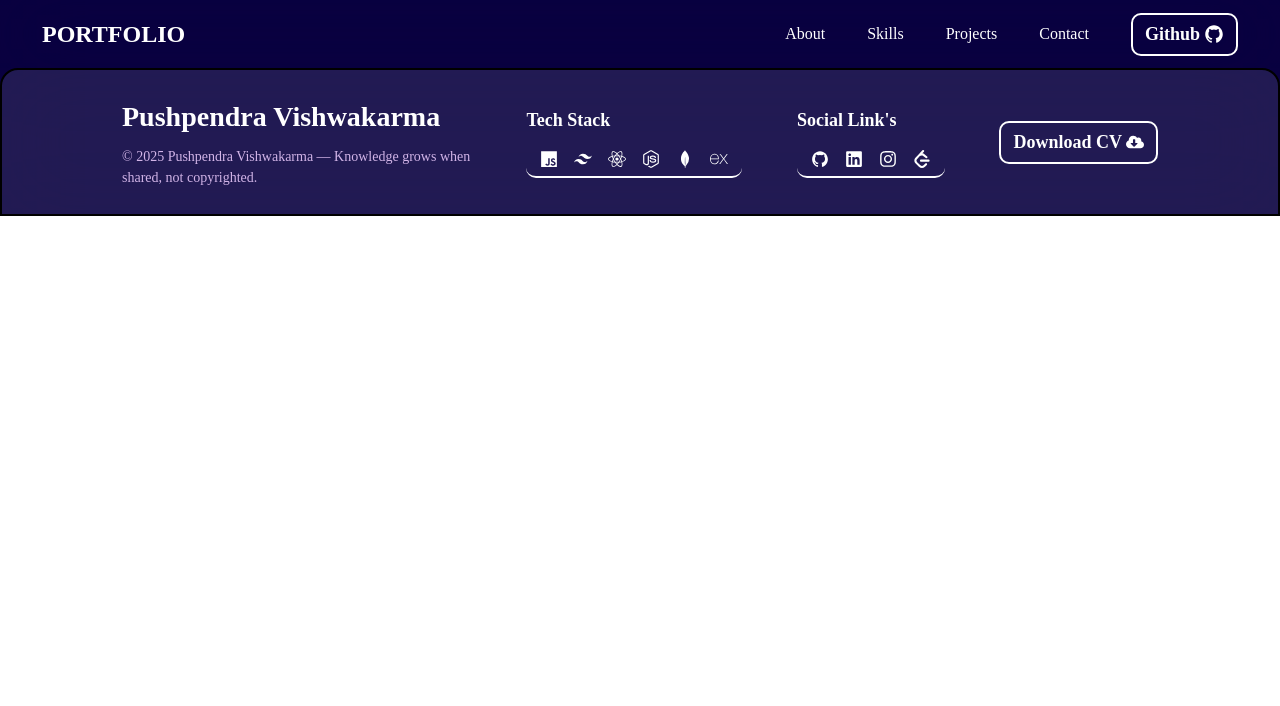
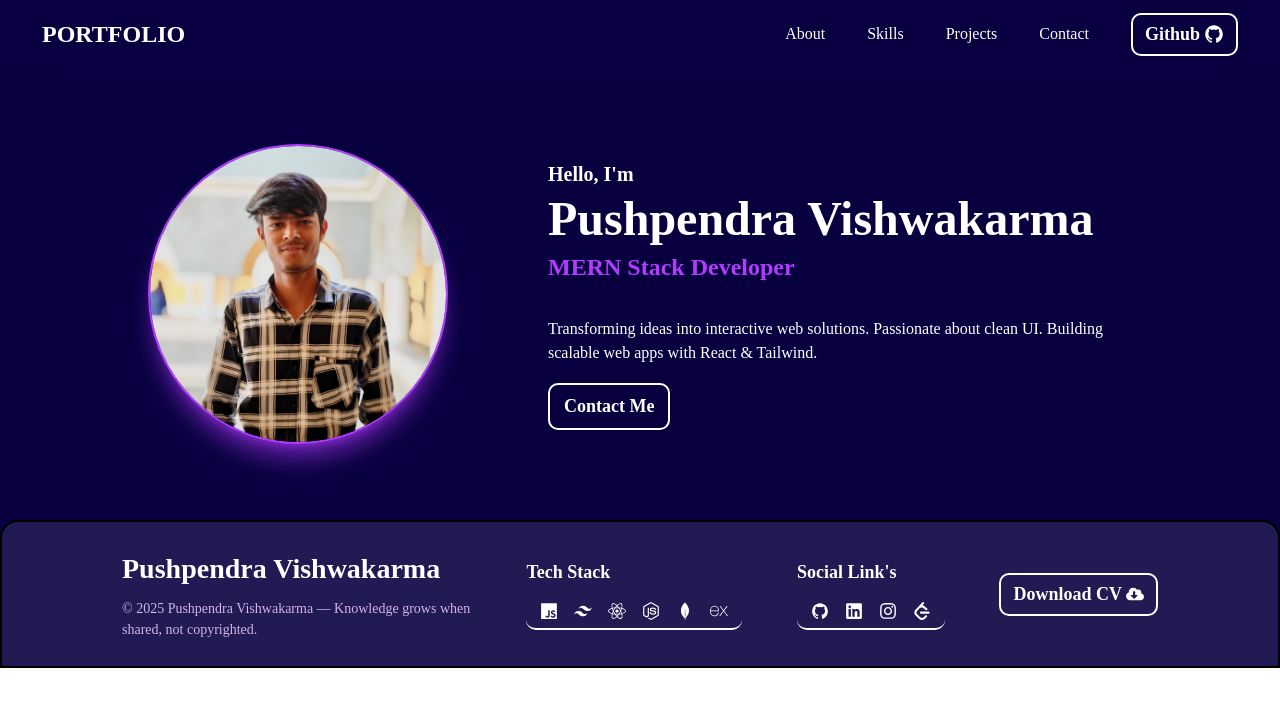
Before and after one commit to Pushpendra081/portfolio, a React (Vite) app: page / in a window 1280 px wide. Shown: the top 706 px of the page. Built offline with nearby package versions, Linux system fonts and the light colour scheme; a web font is replaced by a local one.

Commit message:
Added the Hero Section

```diff
--- a/src/App.jsx
+++ b/src/App.jsx
@@ -1,15 +1,15 @@
 import React from 'react'
 import { FaReact } from "react-icons/fa";
 import Navbar from './components/navbar';
+import Herosection from './components/herosection.jsx'
 // import Contact from './pages/contact.jsx'
 import Footer from './components/footer.jsx'
-// import Herosection from './components/herosection.jsx'
 
 const App = () => {
   return (
     <div className="bg-[#090040] ">
       <Navbar />
-      {/* <Herosection/> */}
+      <Herosection/>
       {/* <Contact/> */}
       <Footer/>
     </div >
--- /dev/null
+++ b/src/components/herosection.jsx
@@ -0,0 +1,44 @@
+import React from 'react'
+import { MdEmail } from "react-icons/md";
+import HeroImg from "../assets/My Profile Pic.jpg";
+
+const Herosection = () => {
+    return (
+        <div class=" justify-items-center  px-[28px] py-[24px] bg-[#090040] ">
+            <div className="flex-auto md:flex flex-row w-full my-[28px] px-[120px] py-[24px]  rounded-[10px]
+            justify-center items-center gap-[100px]">
+                {/* hero Img  */}
+                <img alt="Hero Img" class="rounded-full h-[300px] border-2 border-[#B13BFF]  shadow-xl shadow-[#B13BFF]/50  transition-all duration-400" src={HeroImg} />
+
+                {/* hero text  */}
+                <div class="flex flex-col items-start gap-[18px] ">
+                    <span className="flex flex-col ">
+                        <h2 class="text-[20px] font-semibold text-[#fff] tracking-normal">
+                            Hello, I'm
+                        </h2>
+
+                        <h1 class="my-[-6px] flex flex-row items-center gap-6 text-[#fff] text-[48px] font-semibold tracking-normal">Pushpendra Vishwakarma</h1>
+
+                        <h2 class="text-[24px] font-semibold text-[#B13BFF] tracking-normal">
+                            MERN Stack Developer
+                        </h2>
+                    </span>
+
+                    <span class="w-auto flex gap-2 text-[16px] text-[#fff] tracking-normal mt-[14px]">
+                        <p>Transforming ideas into interactive web solutions. Passionate about clean UI. Building scalable web apps with React & Tailwind.</p>
+
+                    </span>
+
+                    {/* Contact me btn  */}
+                    <a href="#" title="Let's Connect" class=" px-[14px] py-[8px] rounded-[10px] border-[2px] border-solid border-[#fff]  text-[#fff] text-[18px] font-semibold tracking-normal hover:border-[#090040] hover:text-[#090040] hover:bg-[#B13BFF] transition-all duration-200 ">
+                        Contact Me
+                    </a>
+                </div>
+
+
+            </div>
+        </div>
+    )
+}
+
+export default Herosection
```
